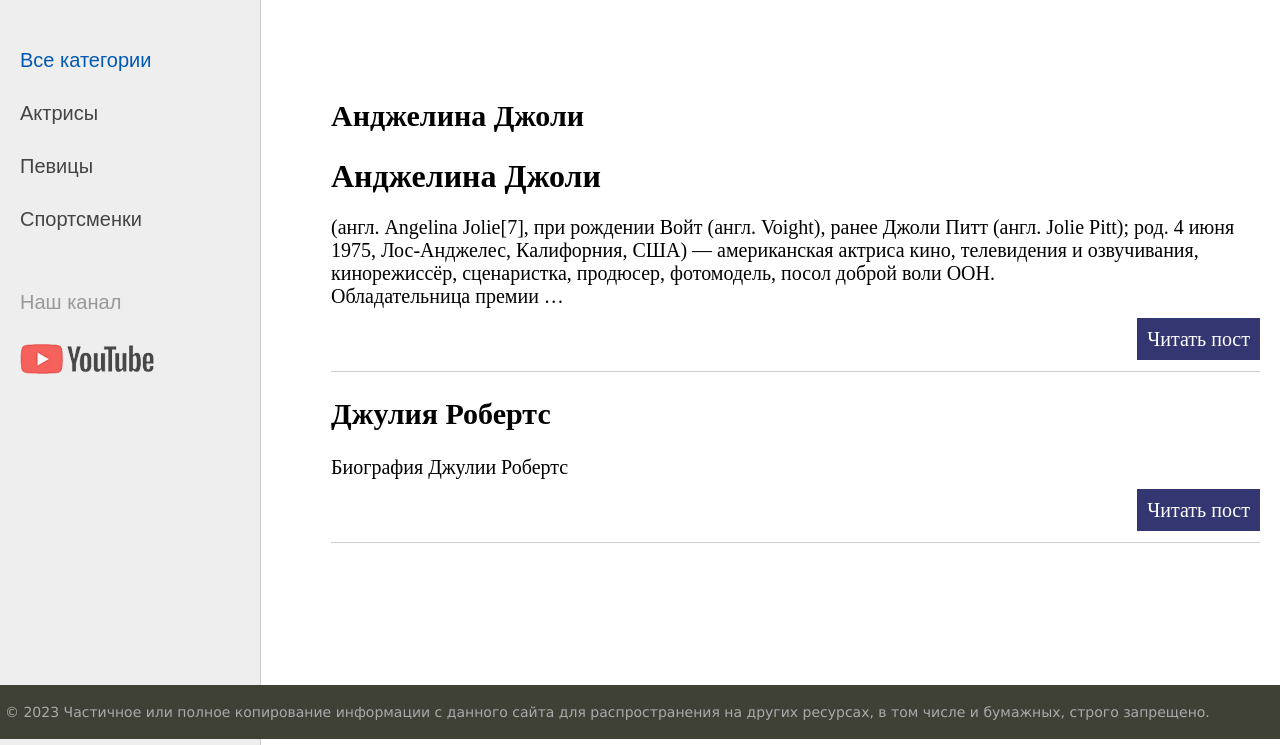
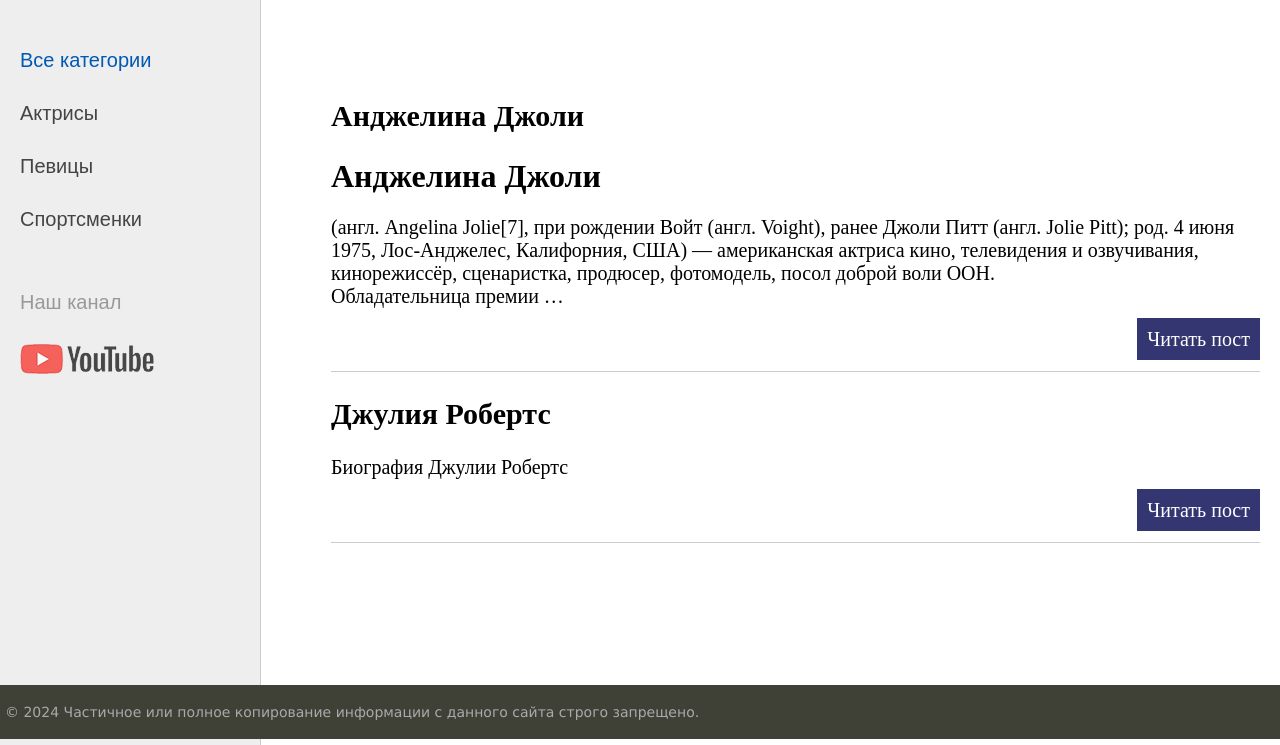
Before and after one commit to Du55yDuck/First_Django_project, a Django app: page / in a window 1280 px wide. Shown: the part 61-806 px from the top of the page. Run offline with Django 5.2, Linux system fonts and the light colour scheme.

Commit message:
Изменить base.html

```diff
--- a/sitewomen/templates/base.html
+++ b/sitewomen/templates/base.html
@@ -36,7 +36,7 @@
 		<li><a href="#">Спортсменки</a></li>
 		<li class="share">
 		<p>Наш канал</p>
-		<a class="share-yt" href="https://www.youtube.com/channel/UClJzWfGWuGJL2t-3dYKcHTA/playlists" target="_blank" rel="nofollow"></a>
+		<a class="share-yt" href="https://www.youtube.com/" target="_blank" rel="nofollow"></a>
 		</li>
 	</ul>
 </td>
@@ -58,7 +58,7 @@
 <!-- Footer -->
 <tr><td valign=top>
 	<div id="footer">
-		<p>&copy; 2023 Частичное или полное копирование информации с данного сайта для распространения на других ресурсах, в том числе и бумажных, строго запрещено.</p>
+		<p>&copy; 2024 Частичное или полное копирование информации с данного сайта строго запрещено.</p>
 	</div>
 </td></tr></table>
 <!-- Конец footer'а и страницы -->
```
